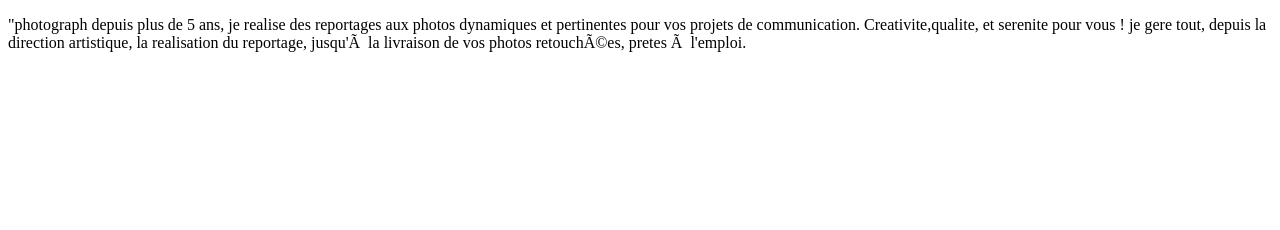
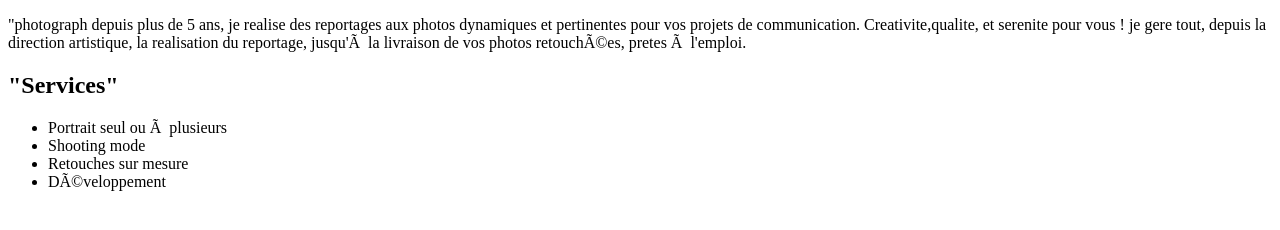
Before and after one commit to KANIZA27/mapremierepageweb, a plain HTML site: page a-propos.html in a window 1280 px wide. Drawn offline with Linux system fonts and the light colour scheme.

Commit message:
ajoute a-propos.html

```diff
--- a/a-propos.html
+++ b/a-propos.html
@@ -1,9 +1,17 @@
 <!DOCTYPE html>
 <html lang="fr">
-    <body>
         <head>
             <mata charset="utf-8">
                 <title>"A propos de Bacar Said </title>
-                <p>"photograph depuis plus de 5 ans, je realise des reportages aux photos dynamiques et pertinentes pour vos projets de communication. Creativite,qualite, et serenite pour vous ! je gere tout, depuis la direction artistique, la realisation du reportage, jusqu'à la livraison de vos photos retouchées, pretes à l'emploi. </p>
         </head>
-    </body>
+        <body>
+            <p> "photograph depuis plus de 5 ans, je realise des reportages aux photos dynamiques et pertinentes pour vos projets de communication. Creativite,qualite, et serenite pour vous ! je gere tout, depuis la direction artistique, la realisation du reportage, jusqu'à la livraison de vos photos retouchées, pretes à l'emploi.</p>
+            <h2>"Services"</h2>
+            <ul>
+                <li> Portrait seul ou à plusieurs</li>
+                <li> Shooting mode </li>
+                <li>Retouches sur mesure </li>
+                <li> Développement </li>
+
+            </ul>
+        </body>
```
